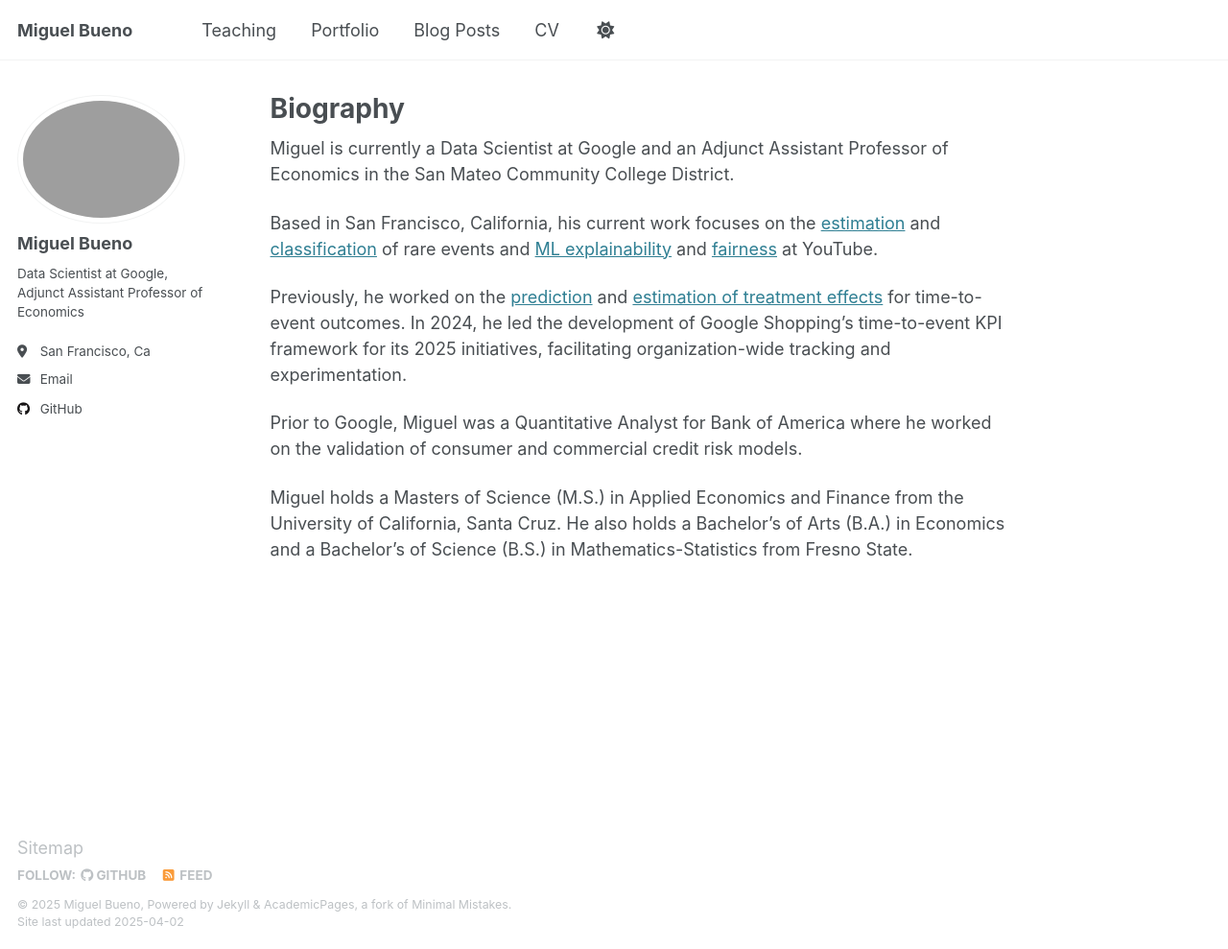
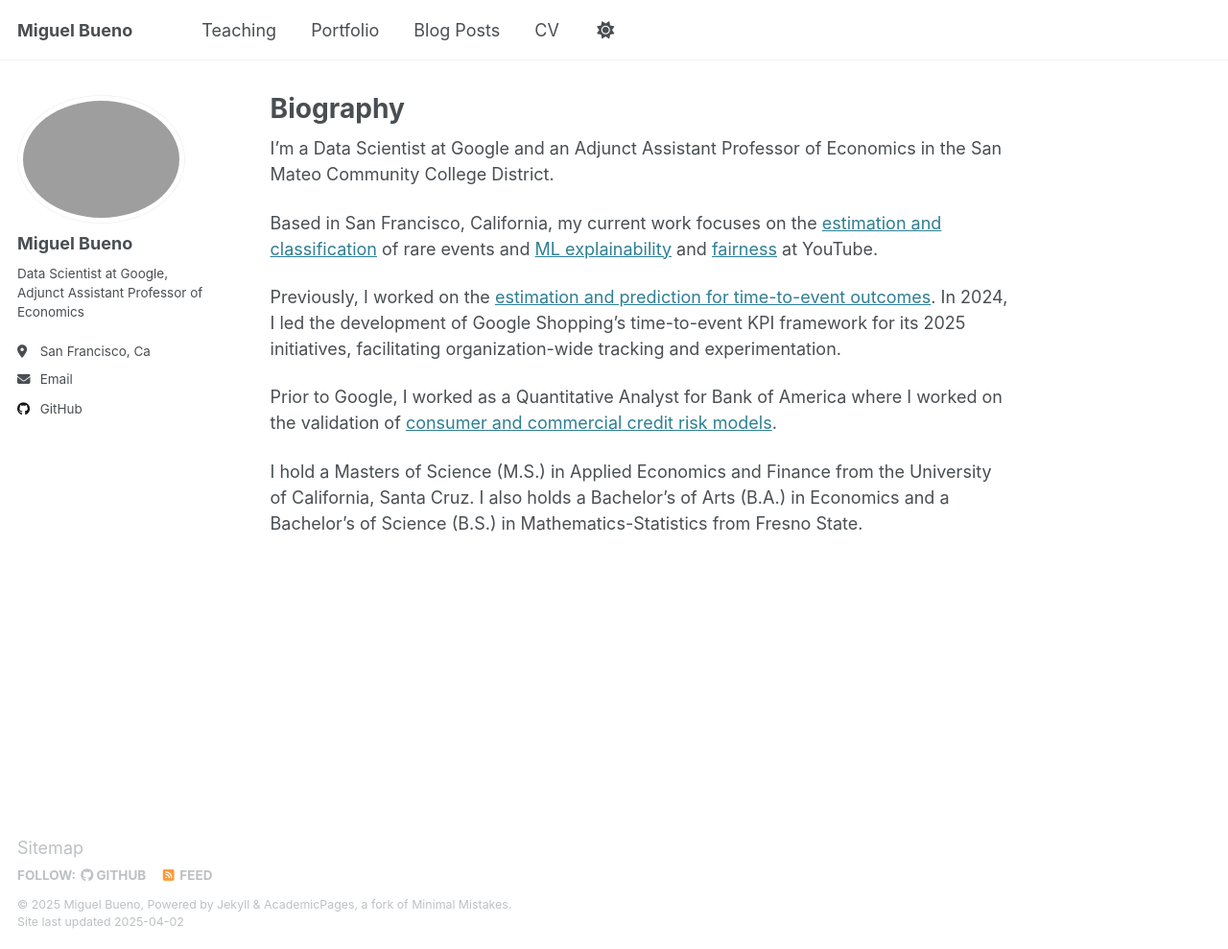
Before and after one commit to miguelbuenogoogle/miguelbuenogoogle.github.io, a Jekyll site: the page built from _pages/about.md, in a window 1280 px wide and 989 px high. Shown: the whole window at 96% size. Built offline with Jekyll 4.4.1, drawn with Linux system fonts in a browser that asks for light colours.

Commit message:
Update about.md
Change about me page from third person to first person.

```diff
--- a/_pages/about.md
+++ b/_pages/about.md
@@ -7,12 +7,12 @@ redirect_from:
   - /about.html
 ---
 
-Miguel is currently a Data Scientist at Google and an Adjunct Assistant Professor of Economics in the San Mateo Community College District.
+I'm a Data Scientist at Google and an Adjunct Assistant Professor of Economics in the San Mateo Community College District.
 
-Based in San Francisco, California, his current work focuses on the [estimation]() and [classification]() of rare events and [ML explainability]() and [fairness]() at YouTube.
+Based in San Francisco, California, my current work focuses on the [estimation and classification]() of rare events and [ML explainability]() and [fairness]() at YouTube.
 
-Previously, he worked on the [prediction]() and [estimation of treatment effects]() for time-to-event outcomes. In 2024, he led the development of Google Shopping's time-to-event KPI framework for its 2025 initiatives, facilitating organization-wide tracking and experimentation.
+Previously, I worked on the [estimation and prediction for time-to-event outcomes](). In 2024, I led the development of Google Shopping's time-to-event KPI framework for its 2025 initiatives, facilitating organization-wide tracking and experimentation.
 
-Prior to Google, Miguel was a Quantitative Analyst for Bank of America where he worked on the validation of consumer and commercial credit risk models.
+Prior to Google, I worked as a Quantitative Analyst for Bank of America where I worked on the validation of [consumer and commercial credit risk models]().
 
-Miguel holds a Masters of Science (M.S.) in Applied Economics and Finance from the University of California, Santa Cruz. He also holds a Bachelor's of Arts (B.A.) in Economics and a Bachelor's of Science (B.S.) in Mathematics-Statistics from Fresno State.
+I hold a Masters of Science (M.S.) in Applied Economics and Finance from the University of California, Santa Cruz. I also holds a Bachelor's of Arts (B.A.) in Economics and a Bachelor's of Science (B.S.) in Mathematics-Statistics from Fresno State.
```
